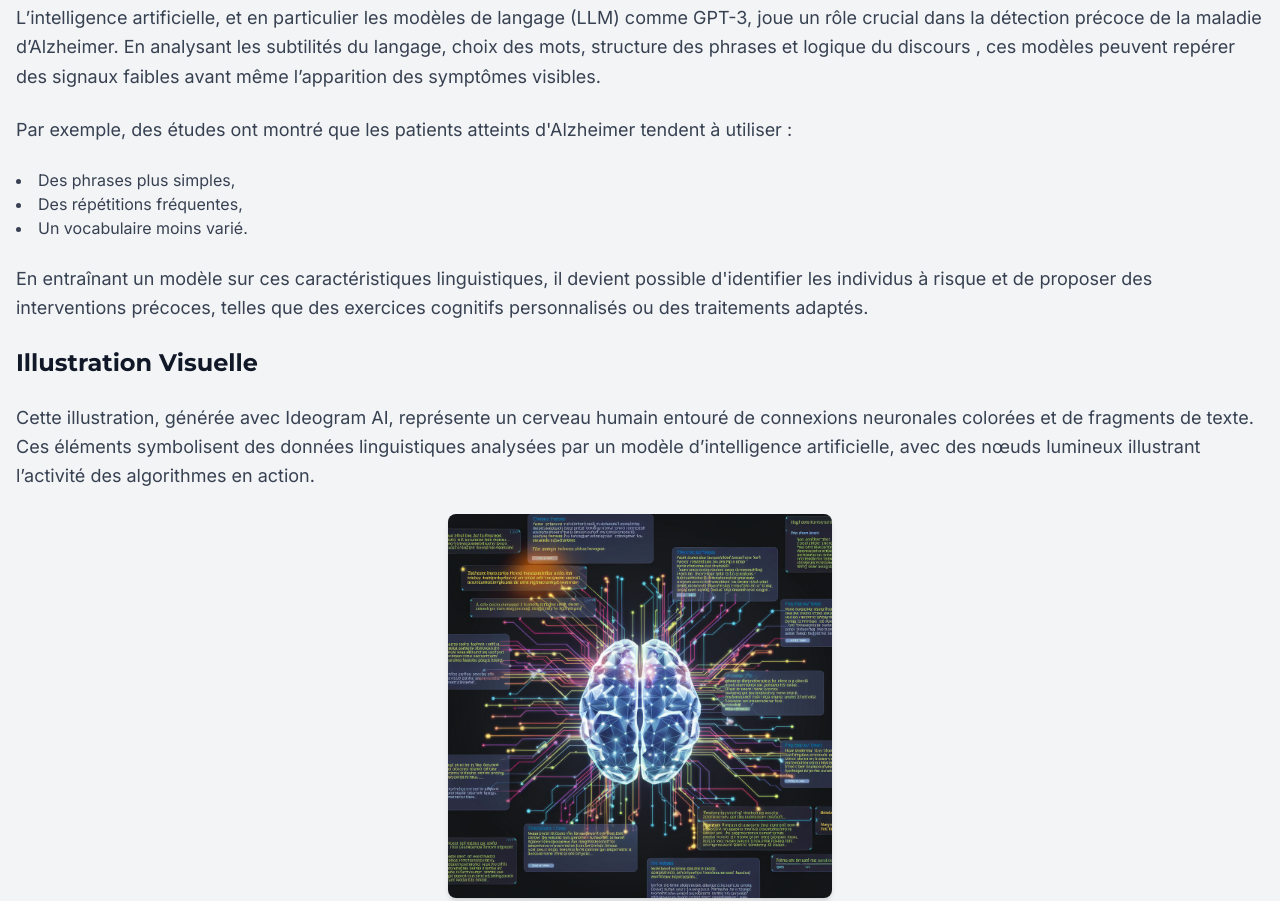
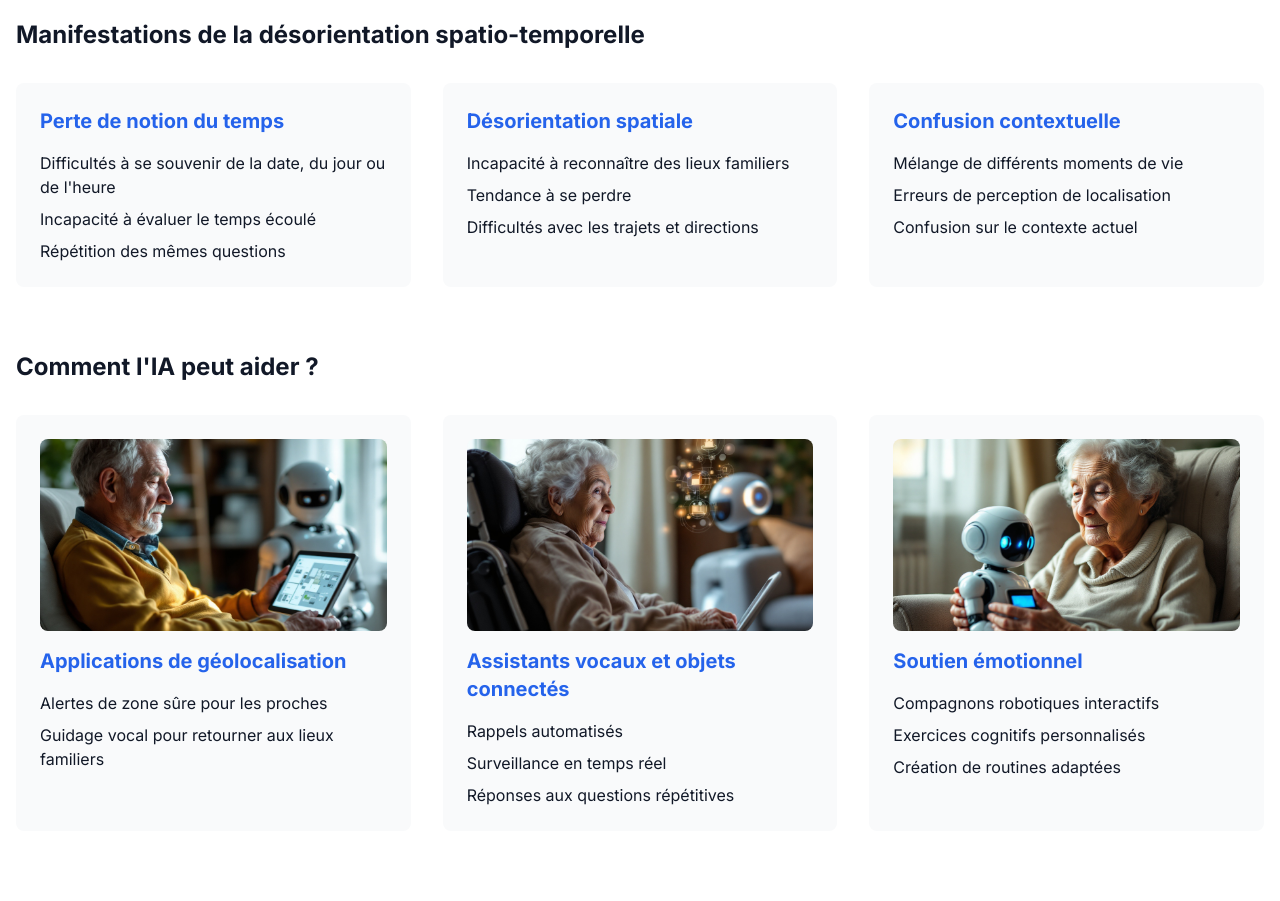
Before and after one commit to ExploryKod/ia-for-alzheimer, a website built with Vite: page index.html in a window 1280 px wide. Shown: the part 3157-4058 px from the top of the page. Built offline with nearby package versions, Linux system fonts and the light colour scheme; some packages are replaced by stand-ins of ours; a script that the page names is missing.

Commit message:
Solutions IA

```diff
--- a/index.html
+++ b/index.html
@@ -173,6 +173,80 @@
       </div>
     </section>
 
+       <!-- IA Support Section -->
+       <section id="ia-support" class="section bg-white">
+        <div class="container">
+          <h2 class="text-3xl md:text-4xl font-heading font-bold mb-12 text-center animate-text">
+            La désorientation spatio-temporelle et l'IA
+          </h2>
+
+          <!-- Manifestations -->
+          <div class="mb-16">
+            <h3 class="text-2xl font-bold mb-8">Manifestations de la désorientation spatio-temporelle</h3>
+            <div class="grid md:grid-cols-3 gap-8">
+              <div class="bg-gray-50 p-6 rounded-lg">
+                <h4 class="text-xl font-bold mb-4 text-primary">Perte de notion du temps</h4>
+                <ul class="space-y-2">
+                  <li>Difficultés à se souvenir de la date, du jour ou de l'heure</li>
+                  <li>Incapacité à évaluer le temps écoulé</li>
+                  <li>Répétition des mêmes questions</li>
+                </ul>
+              </div>
+              <div class="bg-gray-50 p-6 rounded-lg">
+                <h4 class="text-xl font-bold mb-4 text-primary">Désorientation spatiale</h4>
+                <ul class="space-y-2">
+                  <li>Incapacité à reconnaître des lieux familiers</li>
+                  <li>Tendance à se perdre</li>
+                  <li>Difficultés avec les trajets et directions</li>
+                </ul>
+              </div>
+              <div class="bg-gray-50 p-6 rounded-lg">
+                <h4 class="text-xl font-bold mb-4 text-primary">Confusion contextuelle</h4>
+                <ul class="space-y-2">
+                  <li>Mélange de différents moments de vie</li>
+                  <li>Erreurs de perception de localisation</li>
+                  <li>Confusion sur le contexte actuel</li>
+                </ul>
+              </div>
+            </div>
+          </div>
+
+          <!-- Solutions IA -->
+          <div>
+            <h3 class="text-2xl font-bold mb-8">Comment l'IA peut aider ?</h3>
+            <div class="grid md:grid-cols-3 gap-8">
+              <!-- Images et descriptions -->
+              <div class="bg-gray-50 p-6 rounded-lg">
+                <img src="/public/img3.jpg" alt="Personne âgée utilisant une tablette" class="w-full h-48 object-cover rounded-lg mb-4">
+                <h4 class="text-xl font-bold mb-4 text-primary">Applications de géolocalisation</h4>
+                <ul class="space-y-2">
+                  <li>Alertes de zone sûre pour les proches</li>
+                  <li>Guidage vocal pour retourner aux lieux familiers</li>
+                </ul>
+              </div>
+              <div class="bg-gray-50 p-6 rounded-lg">
+                <img src="/public/img2.jpg" alt="Personne âgée avec un robot assistant" class="w-full h-48 object-cover rounded-lg mb-4">
+                <h4 class="text-xl font-bold mb-4 text-primary">Assistants vocaux et objets connectés</h4>
+                <ul class="space-y-2">
+                  <li>Rappels automatisés</li>
+                  <li>Surveillance en temps réel</li>
+                  <li>Réponses aux questions répétitives</li>
+                </ul>
+              </div>
+              <div class="bg-gray-50 p-6 rounded-lg">
+                <img src="/public/img1.jpg" alt="Personne âgée interagissant avec un robot" class="w-full h-48 object-cover rounded-lg mb-4">
+                <h4 class="text-xl font-bold mb-4 text-primary">Soutien émotionnel</h4>
+                <ul class="space-y-2">
+                  <li>Compagnons robotiques interactifs</li>
+                  <li>Exercices cognitifs personnalisés</li>
+                  <li>Création de routines adaptées</li>
+                </ul>
+              </div>
+            </div>
+          </div>
+        </div>
+      </section>
+
     <!-- Prévention Alzheimer-->
     <section id="about" class="section py-12 bg-gray-100">
       <div class="container">
```
Also changed, not shown: public/img1.jpg (added), public/img2.jpg (added), public/img3.jpg (added).
